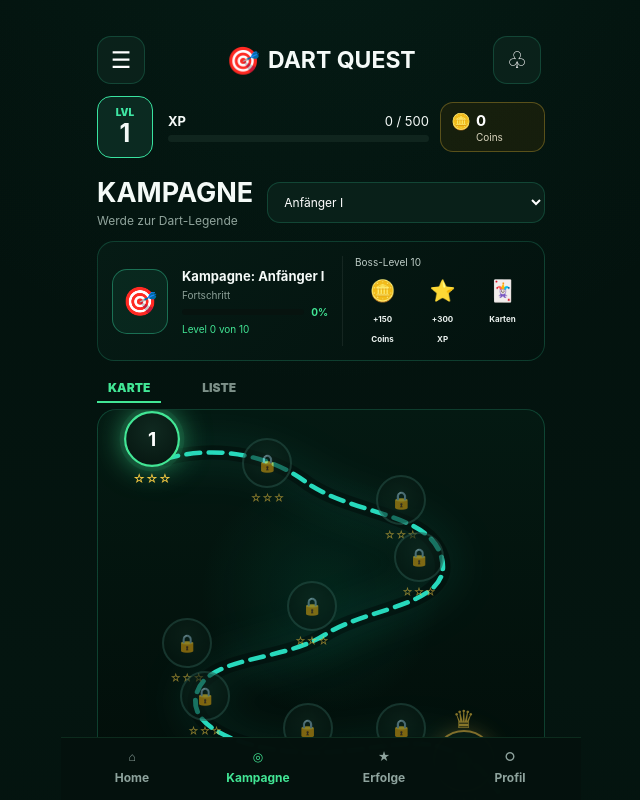
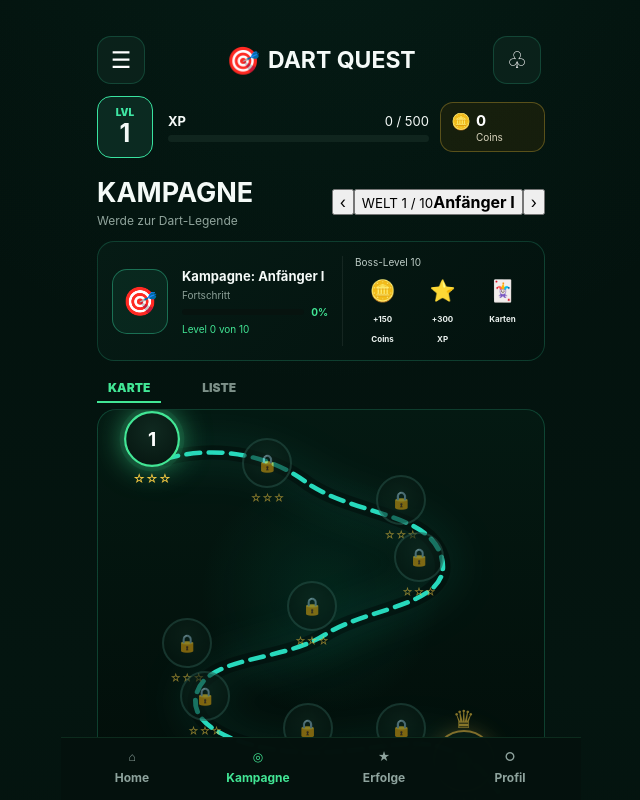
Before and after one commit to Dartquest2026/DartQuest, a React (Vite) app in the folder dartquest/: page / in a window 1280 px wide. Both pictures are taken after a click on the button "Weiter spielen". Shown: the top 800 px of the page, without its empty margins (319-959 px from the left). Built offline with nearby package versions, Linux system fonts and the light colour scheme.

Commit message:
Campaign komplett neu aufgebaut

```diff
--- a/dartquest/src/pages/Campaign.jsx
+++ b/dartquest/src/pages/Campaign.jsx
@@ -404,22 +404,72 @@ function Campaign() {
           </p>
         </div>
 
-        <select
-          value={selectedWorld}
-          onChange={changeWorld}
-          className="dq-world-select"
+        <div className="dq-world-switcher">
+
+  <button
+    type="button"
+    className="dq-world-arrow"
+    onClick={() => {
+      const previousWorld =
+        selectedWorld === 1
+          ? worldNames.length
+          : selectedWorld - 1
+
+      setSelectedWorld(previousWorld)
+      setPreviewLevelId(
+        (previousWorld - 1) * 10 + 1,
+      )
+      setSelectedLevel(null)
+    }}
   >
-          {worldNames.map(
-            (world, index) => (
-              <option
-                key={world}
-                value={index + 1}
+    ‹
+  </button>
+
+  <button
+    type="button"
+    className="dq-world-current"
+    onClick={() => {
+      const nextWorld =
+        selectedWorld === worldNames.length
+          ? 1
+          : selectedWorld + 1
+
+      setSelectedWorld(nextWorld)
+      setPreviewLevelId(
+        (nextWorld - 1) * 10 + 1,
+      )
+      setSelectedLevel(null)
+    }}
   >
-                {world}
-              </option>
-            ),
-          )}
-        </select>
+    <small>
+      WELT {selectedWorld} / {worldNames.length}
+    </small>
+
+    <strong>
+      {worldNames[selectedWorld - 1]}
+    </strong>
+  </button>
+
+  <button
+    type="button"
+    className="dq-world-arrow"
+    onClick={() => {
+      const nextWorld =
+        selectedWorld === worldNames.length
+          ? 1
+          : selectedWorld + 1
+
+      setSelectedWorld(nextWorld)
+      setPreviewLevelId(
+        (nextWorld - 1) * 10 + 1,
+      )
+      setSelectedLevel(null)
+    }}
+  >
+    ›
+  </button>
+
+</div>
 
       </section>
 
@@ -671,23 +721,19 @@ function Campaign() {
 
   <div className="dq-level-description">
 
-              <small>
-                {
-                  selectedPreviewLevel.title
-                }
+    <small className="dq-level-name">
+      {selectedPreviewLevel.title}
     </small>
 
-              <strong>
-                {
-                  selectedPreviewLevel.task
-                }
+    <strong className="dq-level-task">
+      {selectedPreviewLevel.task}
     </strong>
 
-              <span>
+    <span className="dq-level-best">
       Beste Bewertung
     </span>
 
-              <div>
+    <div className="dq-level-stars">
       {getLevelStars(
         selectedPreviewLevel,
       )}
@@ -696,35 +742,37 @@ function Campaign() {
   </div>
 
 
-            <div className="dq-level-actions">
+  <div className="dq-level-action-area">
 
     <div className="dq-level-rewards">
 
-                <span>
-                  ⭐ +
-                  {
-                    selectedPreviewLevel
-                      .rewardXP
-                  }{' '}
-                  XP
+      <div className="dq-reward-item">
+        <span className="dq-reward-icon">
+          ⭐
         </span>
 
-                <span>
-                  🪙 +
-                  {
-                    selectedPreviewLevel
-                      .rewardCoins
-                  }{' '}
-                  Coins
+        <strong>
+          +{selectedPreviewLevel.rewardXP} XP
+        </strong>
+      </div>
+
+      <div className="dq-reward-item">
+        <span className="dq-reward-icon">
+          🪙
         </span>
+
+        <strong>
+          +{selectedPreviewLevel.rewardCoins} Coins
+        </strong>
+      </div>
 
     </div>
 
+
     <button
+      className="dq-play-button"
       type="button"
-                onClick={
-                  startSelectedLevel
-                }
+      onClick={startSelectedLevel}
     >
       SPIELEN
     </button>
```
Lines whose indentation alone changed are shown as unchanged.
